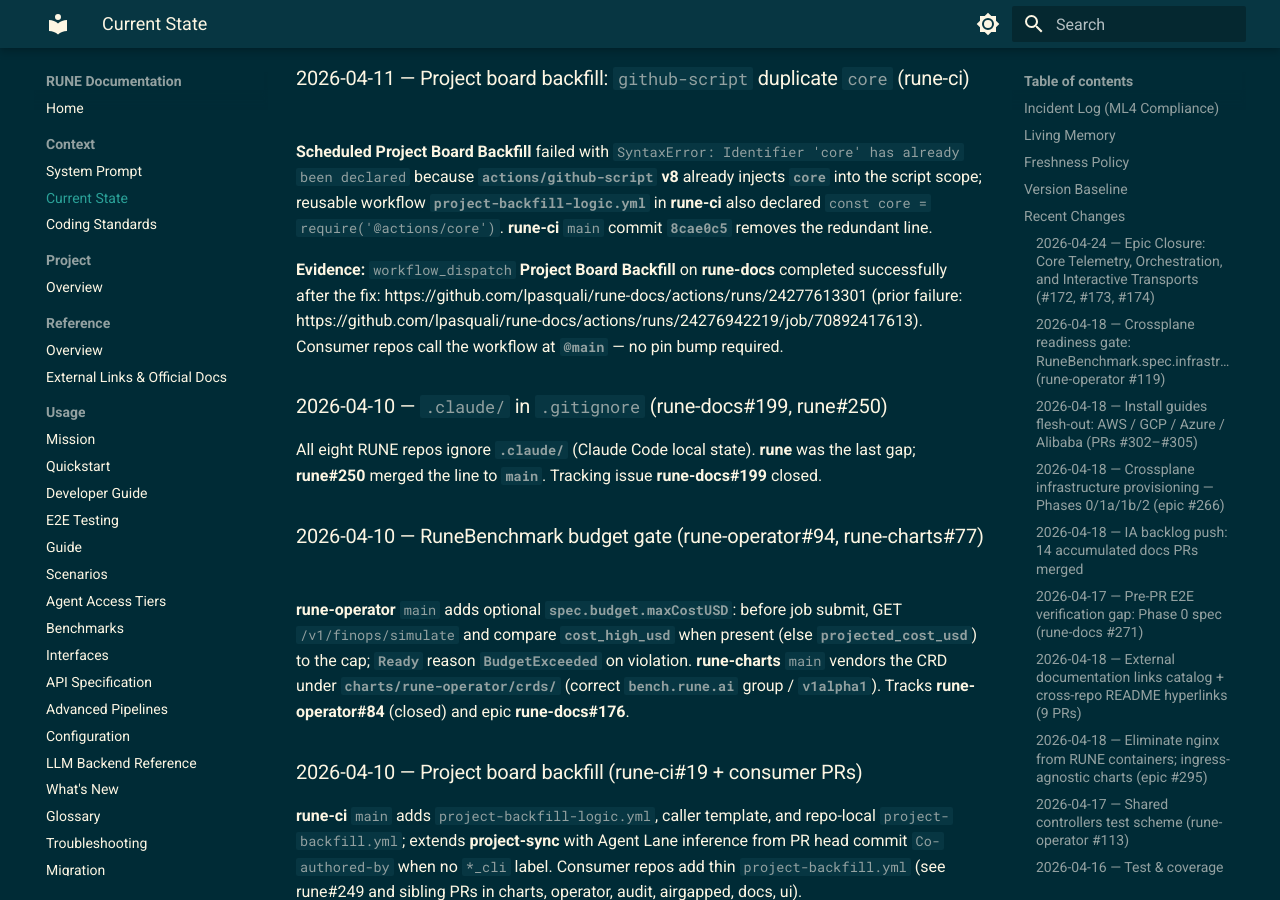
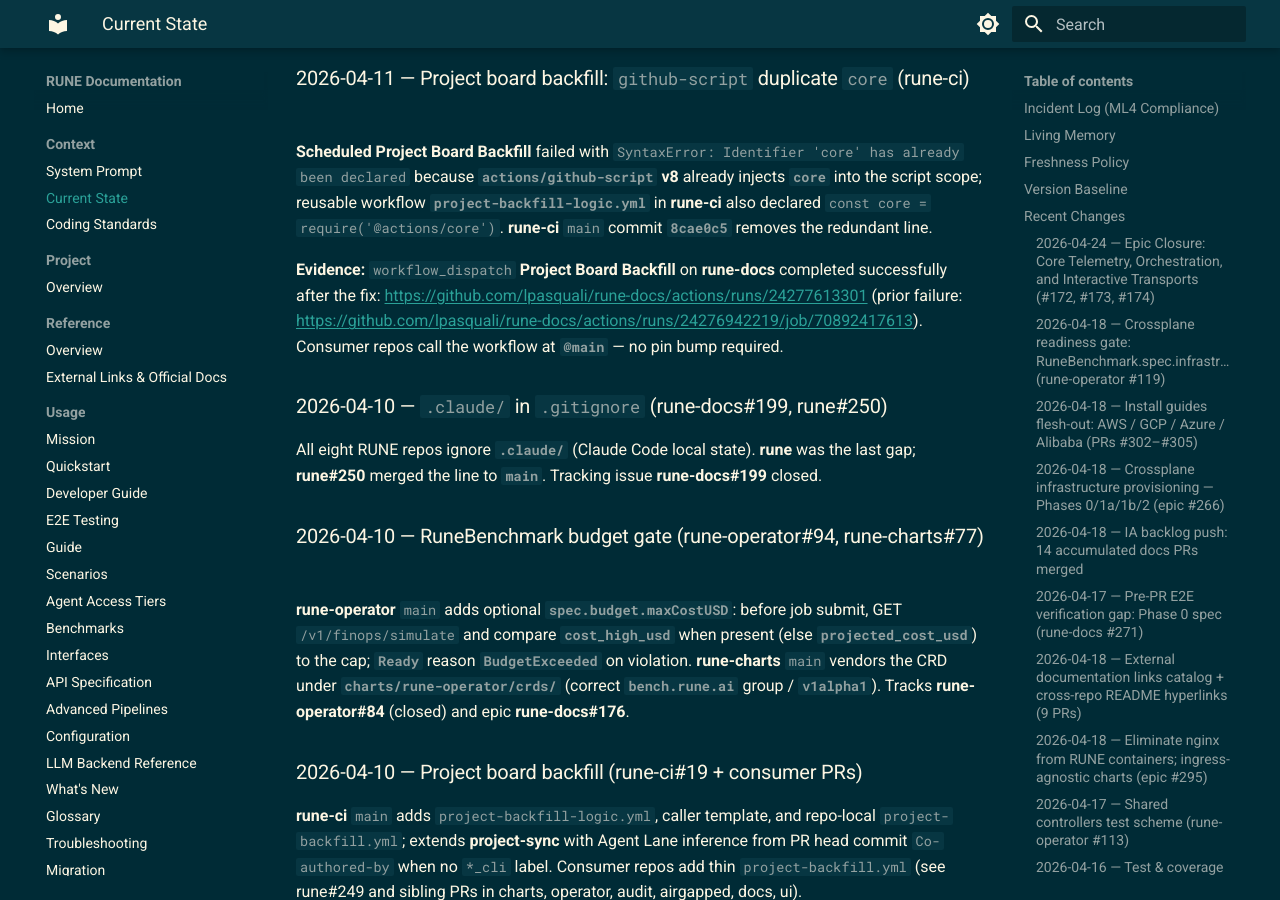
Before and after one commit to lpasquali/rune-docs, an MkDocs documentation site: the page built from docs/context/CURRENT_STATE.md, in a window 1280 px wide and 900 px high, scrolled down 15130 px. Built offline with MkDocs 1.6.1 and Material for MkDocs 9.7.7, drawn with Linux system fonts in a browser that asks for light colours; the version menu is left out; some of the changed text lies outside the part shown.

```diff
--- a/docs/context/CURRENT_STATE.md
+++ b/docs/context/CURRENT_STATE.md
@@ -1,21 +1,19 @@
 
 # CURRENT_STATE
 
+## Incident Log (ML4 Compliance)
 
-## Incident Log (ML4 Compliance)
 - **Version Baseline Reset**: An erroneous release was previously triggered with incorrect versioning (e.g., `v0.1.0`). To maintain strict ML4 traceability and signed provenance, the ecosystem baseline has been forcefully reset. The erroneous tags are marked as "Yanked" in GitHub Releases. Current correct versions are listed below.
 
 ## Living Memory
 
 RUNE is currently in active pre-alpha development for its core LLM backends, agentic workflows, and compute provisioning integrations. It is **not yet production-ready**.
 
-
 ## Freshness Policy
 
 This file must be updated whenever system state evolves (per CODING_STANDARDS.md "Atomic Persistence"). If information here conflicts with what you observe in the code or git history, trust what you observe now — then update this file to match reality.
 
 Last updated: **2026-04-24** (persist: rune-docs **#172**, **#173**, **#174** — Epic closures post-verification).
-
 
 ## Version Baseline
 
@@ -28,7 +26,6 @@ Last updated: **2026-04-24** (persist: rune-docs **#172**, **#173**, **#174**
 | rune-docs | `v0.0.0a3` (yanked `v0.1.0`, legacy `v0.0.0a3`–`v0.0.0a5`, `v0.0.0a6`) | 131 | Active development |
 | rune-airgapped | unversioned | 14 | Pre-scaffolding |
 | rune-audit | `v0.0.0a0` (yanked `v0.1.1`) | 15 | Scaffolding complete |
-
 
 ## Recent Changes
 
@@ -288,7 +285,7 @@ Follow-up to the closed audit [rune-operator#97](https://github.com/lpasquali/ru
 
 Cross-repo epic: [rune-docs#249](https://github.com/lpasquali/rune-docs/issues/249). This pass delivers concrete removals where dead code was identified; other child issues need the same measure → classify → PR loop on their maintainers.
 
-**rune-docs #251 (this repo)**
+#### rune-docs #251 (this repo)
 
 | Check | Type | Status | Reason |
 |---|---|---|---|
@@ -297,21 +294,21 @@ Cross-repo epic: [rune-docs#249](https://github.com/lpasquali/rune-docs/issues/2
 | `scripts/merge_gate.py`, `check_licenses.py`, `enforce_cve_policy.py` | Local | **Remove** | Never referenced by workflows; superseded by `rune-ci` (`actions/merge-gate-verify`, license/CVE in security workflows) |
 | `scripts/codeql_python_anchor.py` | Local | **Keep** | Tiny no-op module so CodeQL Python autobuild has extractable source after script cleanup |
 
-**Memory (this workspace, canonical command from #251):**
+#### Memory (this workspace, canonical command from #251)
 
 - Command: `/usr/bin/time -v python -m mkdocs build --strict` (Python **3.14.4** via pyenv, Ubuntu **6.8.0** kernel).
 - Peak RSS: **~53 MiB** (`Maximum resident set size`: 54528 kB). Well under the **512 MiB** ceiling.
 
-**rune** ([#258](https://github.com/lpasquali/rune/pull/258) merged)
+#### rune ([#258](https://github.com/lpasquali/rune/pull/258) merged)
 
 - Removed **no-op** test `test_api_application_unsupported_kind` (body was only `pass`); behavior is already covered by `test_api_application_execute_kinds` and backend type-check tests in the same module.
 
-**Other children (#253 rune full audit, #97 operator, #124 UI, #81 charts, #88 audit, #71 airgapped)**
+#### Other children (#253 rune full audit, #97 operator, #124 UI, #81 charts, #88 audit, #71 airgapped)
 
 - **rune-charts**: no `charts/**/tests` Helm unittest tree in-repo; quality gates use `helm-quality` + kind installs — nothing obvious to delete without a deeper pass.
 - **rune-operator / rune-ui / rune-audit / rune-airgapped**: no additional dead tests removed in this pass; track follow-up PRs per child issue.
 
-**Merged PR train (dependency order; all required checks green before merge)**
+#### Merged PR train (dependency order; all required checks green before merge)
 
 | Step | PR | Merge commit | Notes |
 | ---: | --- | --- | --- |
@@ -323,7 +320,7 @@ Cross-repo epic: [rune-docs#249](https://github.com/lpasquali/rune-docs/issues/2
 
 ### 2026-04-11 — FinOps telemetry, provisioning refactor, and CodeQL security fixes (rune#251)
 
-**rune** `main` merged comprehensive PR **#251** (`feat/finops-and-provisioning-refactor`) with the following scope:
+#### rune `main` merged comprehensive PR **#251** (`feat/finops-and-provisioning-refactor`) with the following scope
 
 - **FinOps telemetry** (`GET /v1/finops/simulate`): Cost estimation with `max_cost_usd` simulation and fine-grained event metrics per operation
 - **Nested provisioning refactor**: Provider-agnostic nested structure (`{ "providers": { "<type>": {...} } }`) for multi-cloud deployment flexibility
@@ -355,8 +352,8 @@ because **`actions/github-script` v8** already injects **`core`** into the scrip
 **rune-ci** `main` commit **`8cae0c5`** removes the redundant line.
 
 **Evidence:** `workflow_dispatch` **Project Board Backfill** on **rune-docs** completed successfully after the fix:
-https://github.com/lpasquali/rune-docs/actions/runs/24277613301 (prior failure:
-https://github.com/lpasquali/rune-docs/actions/runs/24276942219/job/70892417613). Consumer repos call the workflow at **`@main`** — no pin bump required.
+<https://github.com/lpasquali/rune-docs/actions/runs/24277613301> (prior failure:
+<https://github.com/lpasquali/rune-docs/actions/runs/24276942219/job/70892417613>). Consumer repos call the workflow at **`@main`** — no pin bump required.
 
 ### 2026-04-10 — `.claude/` in `.gitignore` (rune-docs#199, rune#250)
 
@@ -517,7 +514,6 @@ Consolidated project board automation by splitting Status field ownership (Proje
 **Airgapped Bundle (Phase 6):**
 - **TLS Certificates** (rune-airgapped#16): Added `generate-certs.sh` script to generate self-signed TLS certs with SANs for internal services.
 
-
 ### 2026-04-08 — Cross-Repo Feature Buildout (20 issues, 15 PRs)
 
 **Issues Closed Directly:**
@@ -648,13 +644,13 @@ Consolidated project board automation by splitting Status field ownership (Proje
 - 100% Coverage Campaign Epic created (rune#182).
 
 ### Earlier Changes
+
 - Consolidated documentation into `rune-docs` from all repositories.
 - Implemented modular Ollama integration with `OllamaClient` and `OllamaModelManager`.
 - Added S3 results sink for job output persistence.
 - Decoupled all agents via `DriverTransport` layer.
 - Expanded agent support matrix to 23+ agents across SRE, Research, Art/Creative, Cybersec, Legal/Ops domains.
 - Adopted MCP and A2A as decoupled integration standards.
-
 
 ## Active Work
 
@@ -664,13 +660,11 @@ Consolidated project board automation by splitting Status field ownership (Proje
 | rune-audit | [#106](https://github.com/lpasquali/rune-audit/pull/106) | SR-2 automation infrastructure and 20 requirement inspectors | PR #106 — In Progress |
 | rune-airgapped | [#24](https://github.com/lpasquali/rune-airgapped/issues/24) | EPIC: Customer Documentation & Guides | Not started |
 
-
 ## Open CVEs
 
 All critical and high severity CVEs and CodeQL alerts identified on 2026-04-07 have pending PRs for remediation.
 
 **Dependabot is DISABLED** on 5 repos (rune-operator, rune-ui, rune-charts, rune-docs, rune-airgapped). Should be enabled for ML4 compliance.
-
 
 ## Next Steps
 
@@ -681,7 +675,6 @@ All critical and high severity CVEs and CodeQL alerts identified on 2026-04-07 h
 - Explore Gateway API Inference Extension (`k8s-inference` backend type).
 - Customer documentation for rune-airgapped (rune-airgapped#24).
 
-
 ## Known Issues
 
 - Manual Vast.ai instance creation/destruction can incur costs and requires careful validation.
```
